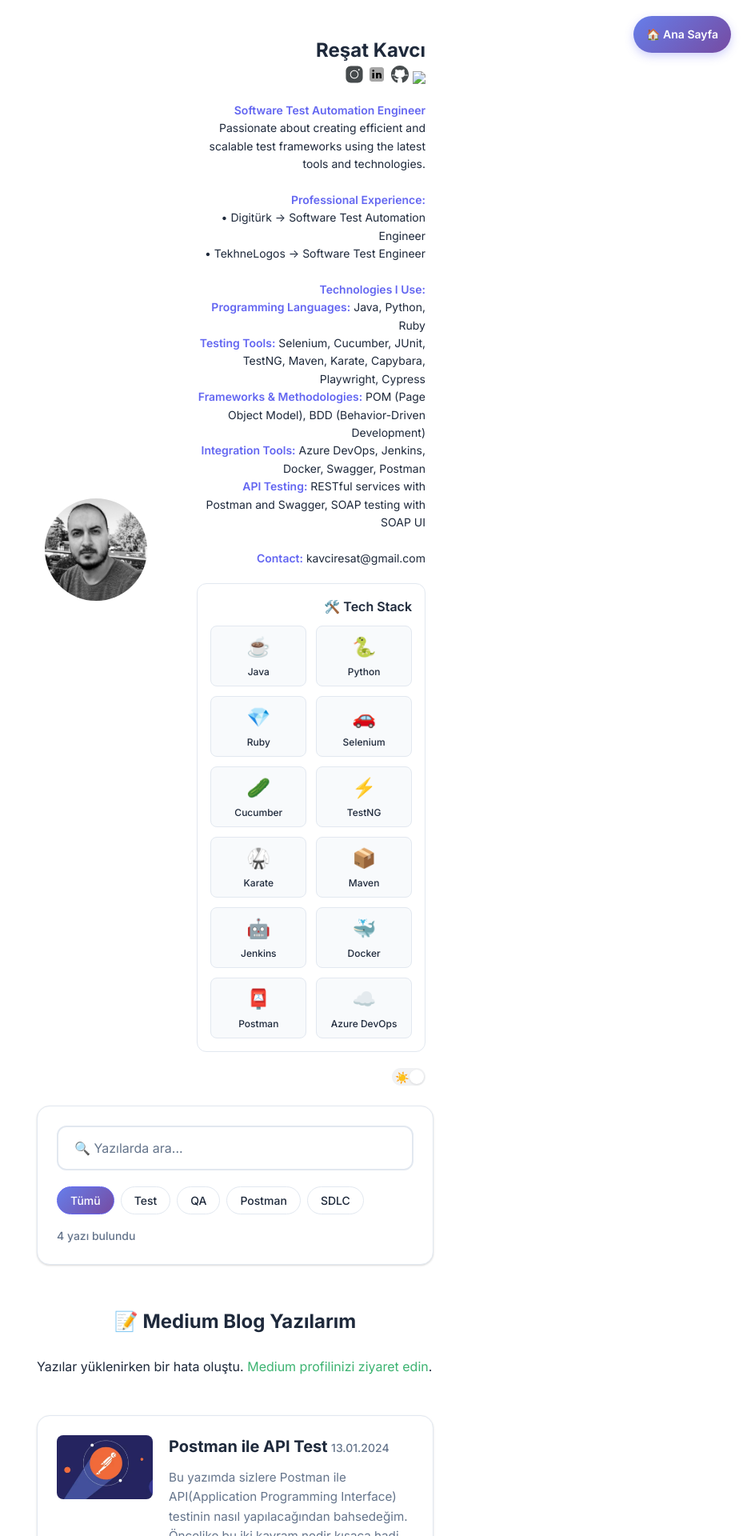
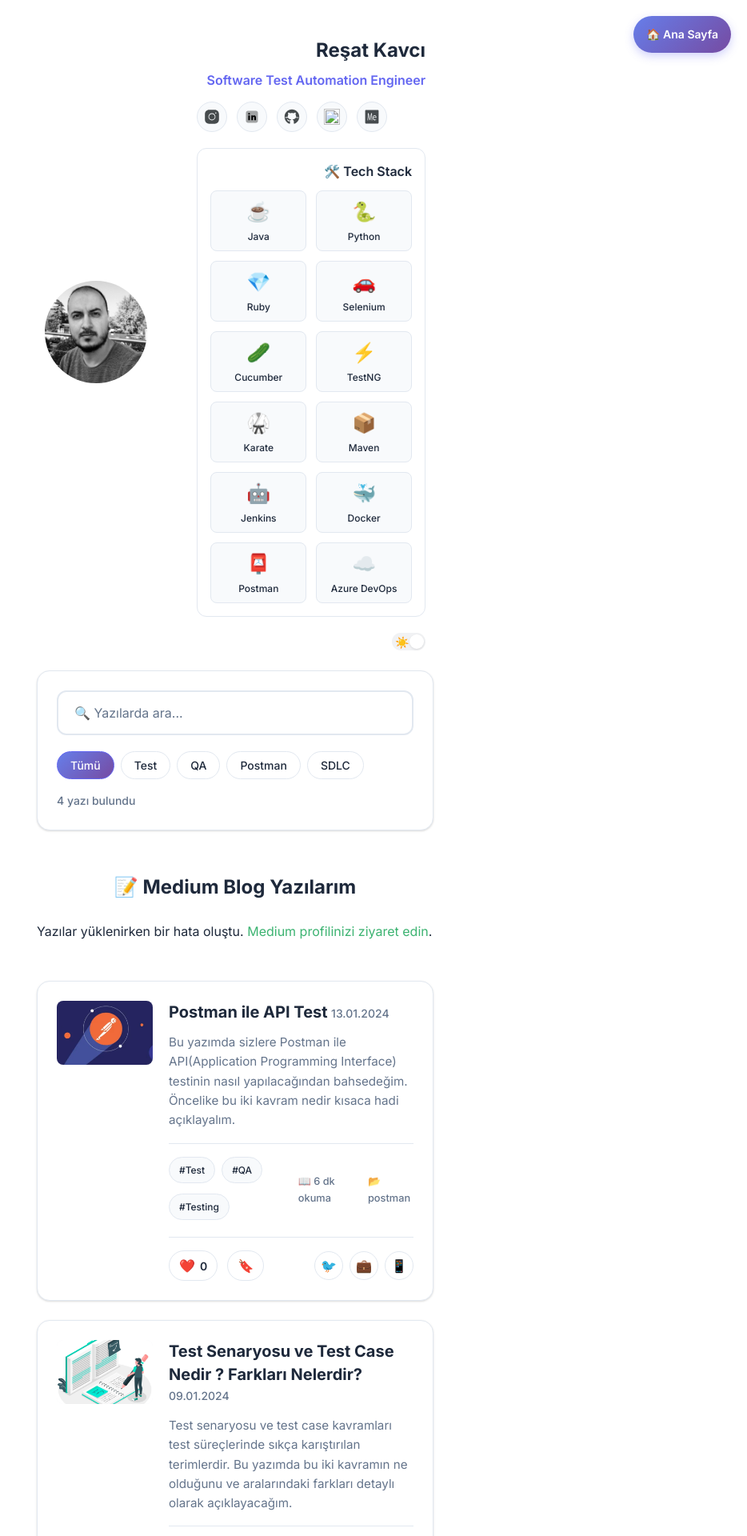
Before and after one commit to resatkvc/resatkvc.github.io, a Jekyll site: the page built from index.html, in a window 1280 px wide. Shown: the top 1920 px of the page at 80% size, without its empty margins (346-1280 px from the left). Built offline with Jekyll 4.4.1, drawn with Linux system fonts in a browser that asks for light colours; the list of posts is cut into pages by our own code.

Commit message:
Profil sadeleştirmesi: Sadece ad, meslek ve çalışan sosyal medya linkleri

```diff
--- a/_config.yml
+++ b/_config.yml
@@ -15,21 +15,7 @@
 author:
   name:  Reşat Kavcı
   bio: |
-    <strong>Software Test Automation Engineer</strong><br>
-    Passionate about creating efficient and scalable test frameworks using the latest tools and technologies.<br><br>
-
-    <strong>Professional Experience:</strong><br>
-    • Digitürk → Software Test Automation Engineer<br>
-    • TekhneLogos → Software Test Engineer<br><br>
-
-    <strong>Technologies I Use:</strong><br>
-    <strong>Programming Languages:</strong> Java, Python, Ruby<br>
-    <strong>Testing Tools:</strong> Selenium, Cucumber, JUnit, TestNG, Maven, Karate, Capybara, Playwright, Cypress<br>
-    <strong>Frameworks & Methodologies:</strong> POM (Page Object Model), BDD (Behavior-Driven Development)<br>
-    <strong>Integration Tools:</strong> Azure DevOps, Jenkins, Docker, Swagger, Postman<br>
-    <strong>API Testing:</strong> RESTful services with Postman and Swagger, SOAP testing with SOAP UI<br><br>
-
-    <strong>Contact:</strong> kavciresat@gmail.com
+    <strong>Software Test Automation Engineer</strong>
   picture: assets\img\profil.jpg
   github: resatkvc # github username
   #twitter: furkanbilginn # twitter username
--- a/_layouts/default.html
+++ b/_layouts/default.html
@@ -4,33 +4,36 @@
 		<a href="{{ site.url }}{{ site.baseurl }}"><img src="{{site.author.picture}}" class="profile-image"></a>
 		<div class="profile-about">
 			<h2 style="margin-bottom: 0; font-weight: 700;">{{site.author.name}}</h2>
-			{% if site.author.facebook %}
-				<a href="https://facebook.com/{{site.author.facebook}}" target="_blank"><img src="assets/images/icon/facebook.svg" class="social-icon"></a>
-			{% endif %}
-			{% if site.author.twitter %}
-				<a href="https://twitter.com/{{site.author.twitter}}" target="_blank"><img src="assets/images/icon/twitter.svg" class="social-icon"></a>
-			{% endif %}
+			<div class="profile-bio">
+				{{ site.author.bio }}
+			</div>
+
+			<div class="social-links">
 				{% if site.author.instagram %}
-				<a href="https://instagram.com/{{site.author.instagram}}" target="_blank"><img src="assets/images/icon/instagram.svg" class="social-icon"></a>
-			{% endif %}
-			{% if site.author.youtube %}
-				<a href="https://youtube.com/{{site.author.youtube}}" target="_blank"><img src="assets/images/icon/youtube.svg" class="social-icon"></a>
+					<a href="https://instagram.com/{{site.author.instagram}}" target="_blank" title="Instagram">
+						<img src="assets/images/icon/instagram.svg" class="social-icon">
+					</a>
 				{% endif %}
 				{% if site.author.linkedin %}
-				<a href="https://www.linkedin.com/in/{{site.author.linkedin}}" target="_blank"><img src="assets/images/icon/linkedin.svg" class="social-icon"></a>
+					<a href="https://www.linkedin.com/in/{{site.author.linkedin}}" target="_blank" title="LinkedIn">
+						<img src="assets/images/icon/linkedin.svg" class="social-icon">
+					</a>
 				{% endif %}
 				{% if site.author.github %}
-				<a href="https://github.com/{{site.author.github}}" target="_blank"><img src="assets/images/icon/github.svg" class="social-icon"></a>
+					<a href="https://github.com/{{site.author.github}}" target="_blank" title="GitHub">
+						<img src="assets/images/icon/github.svg" class="social-icon">
+					</a>
 				{% endif %}
 				{% if site.author.medium %}
-				<a href="https://medium.com/@{{site.author.medium}}" target="_blank"><img src="assets/images/icon/medium.svg" class="social-icon"></a>
+					<a href="https://medium.com/@{{site.author.medium}}" target="_blank" title="Medium">
+						<img src="assets/images/icon/medium.svg" class="social-icon">
+					</a>
 				{% endif %}
-			{% if site.author.facebook %}
-				<a href="about"><img src="assets/images/icon/me.svg" class="social-icon"></a>
+				{% if site.author.email %}
+					<a href="mailto:{{site.author.email}}" title="Email">
+						<img src="assets/images/icon/me.svg" class="social-icon">
+					</a>
 				{% endif %}
-			<br>
-			<div class="profile-bio">
-				{{ site.author.bio }}
 			</div>
 
 			<!-- Technology Stack -->
--- a/assets/css/style.css
+++ b/assets/css/style.css
@@ -804,15 +804,64 @@
 
 /* Profil Bio Stilleri */
 .profile-bio {
-  margin: 16px 0;
-  line-height: 1.6;
-  color: var(--primary-font-color);
-  font-size: 14px;
+  margin: 8px 0 16px 0;
+  line-height: 1.4;
+  color: var(--primary-color);
+  font-size: 16px;
+  font-weight: 600;
 }
 
 .profile-bio strong {
   color: var(--primary-color);
   font-weight: 600;
+}
+
+/* Sosyal Medya Linkleri */
+.social-links {
+  display: flex;
+  gap: 12px;
+  margin-bottom: 20px;
+  align-items: center;
+}
+
+.social-links a {
+  display: flex;
+  align-items: center;
+  justify-content: center;
+  width: 36px;
+  height: 36px;
+  border-radius: 50%;
+  background: var(--bg-color);
+  border: 1px solid var(--border-color);
+  transition: var(--transition);
+  text-decoration: none;
+}
+
+.social-links a:hover {
+  background: var(--gradient-primary);
+  border-color: var(--primary-color);
+  transform: translateY(-2px);
+  box-shadow: 0 4px 12px rgba(99, 102, 241, 0.3);
+}
+
+.social-links .social-icon {
+  width: 20px;
+  height: 20px;
+  filter: var(--social-icon-filter);
+  transition: var(--transition);
+}
+
+.social-links a:hover .social-icon {
+  filter: brightness(0) invert(1);
+}
+
+/* Dark mode için sosyal ikon filtreleri */
+[data-theme="dark"] .social-links .social-icon {
+  filter: invert(100%) sepia(50%) saturate(0%) hue-rotate(360deg) brightness(100%) contrast(100%);
+}
+
+[data-theme="dark"] .social-links a:hover .social-icon {
+  filter: brightness(0) invert(1);
 }
 
 /* Technology Stack */
```
Lines whose indentation alone changed are shown as unchanged.
